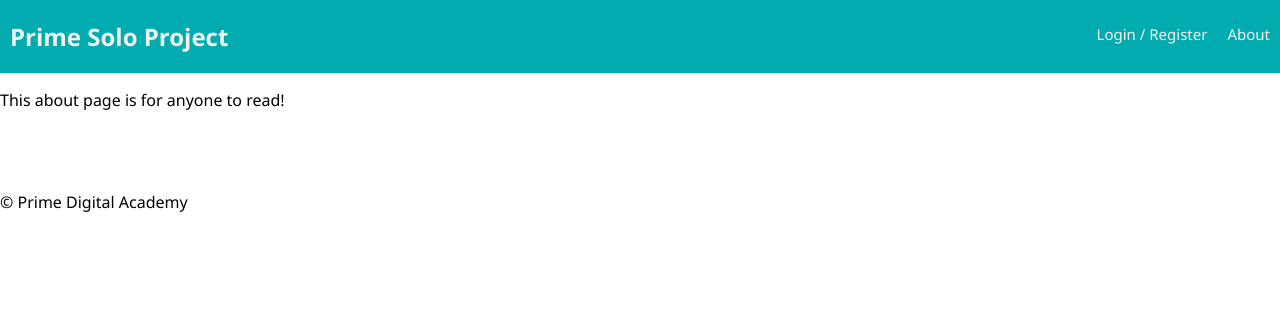
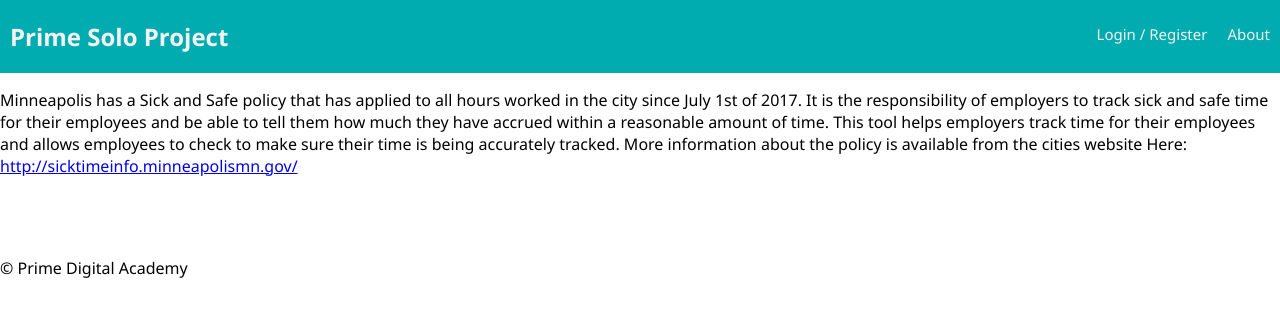
Before and after one commit to KitchenBomber/Sick-and-Safe-Tracking-Tool, a React (Create React App) app: page /#/about in a window 1280 px wide. Shown: the top 316 px of the page. Built offline with nearby package versions, Linux system fonts and the light colour scheme; no server answers.

Commit message:
added link to city and fixed the GET route so that the user will be able to go to edit  I need to rebuild Visualizer because it's not connecting

```diff
--- a/src/components/AboutPage/AboutPage.js
+++ b/src/components/AboutPage/AboutPage.js
@@ -1,4 +1,5 @@
 import React from 'react';
+// import {Link} from 'react-router-dom';
 
 // This is one of our simplest components
 // It doesn't have local state, so it can be a function component.
@@ -9,7 +10,9 @@ const AboutPage = () => (
   <div>
     <div>
       <p>
-        This about page is for anyone to read!
+        Minneapolis has a Sick and Safe policy that has applied to all hours worked in the city since July 1st of 2017. It is the responsibility of employers to track sick and safe time for their employees and be able to tell them how much they have accrued within a reasonable amount of time. This tool helps employers track time for their employees and allows employees to check to make sure their time is being accurately tracked.
+
+        More information about the policy is available from the cities website Here: <a href="//sicktimeinfo.minneapolismn.gov/">http://sicktimeinfo.minneapolismn.gov/</a>
       </p>
     </div>
   </div>
--- a/src/components/HistoryItem/HistoryItem.js
+++ b/src/components/HistoryItem/HistoryItem.js
@@ -1,4 +1,4 @@
-import React, { Component } from 'react'
+import React, { Component } from 'react';
 import { connect } from 'react-redux';
 
 export class HistoryItem extends Component {
--- a/src/components/HistoryList/HistoryList.js
+++ b/src/components/HistoryList/HistoryList.js
@@ -1,4 +1,4 @@
-import React, { Component } from 'react'
+import React, { Component } from 'react';
 import { connect } from 'react-redux';
 import HistoryItem from '../HistoryItem/HistoryItem';
 
```
Also changed, not shown: src/components/App/App.js (+3 -4 lines), 1 other file (tests, documents, lock files or other folders).
